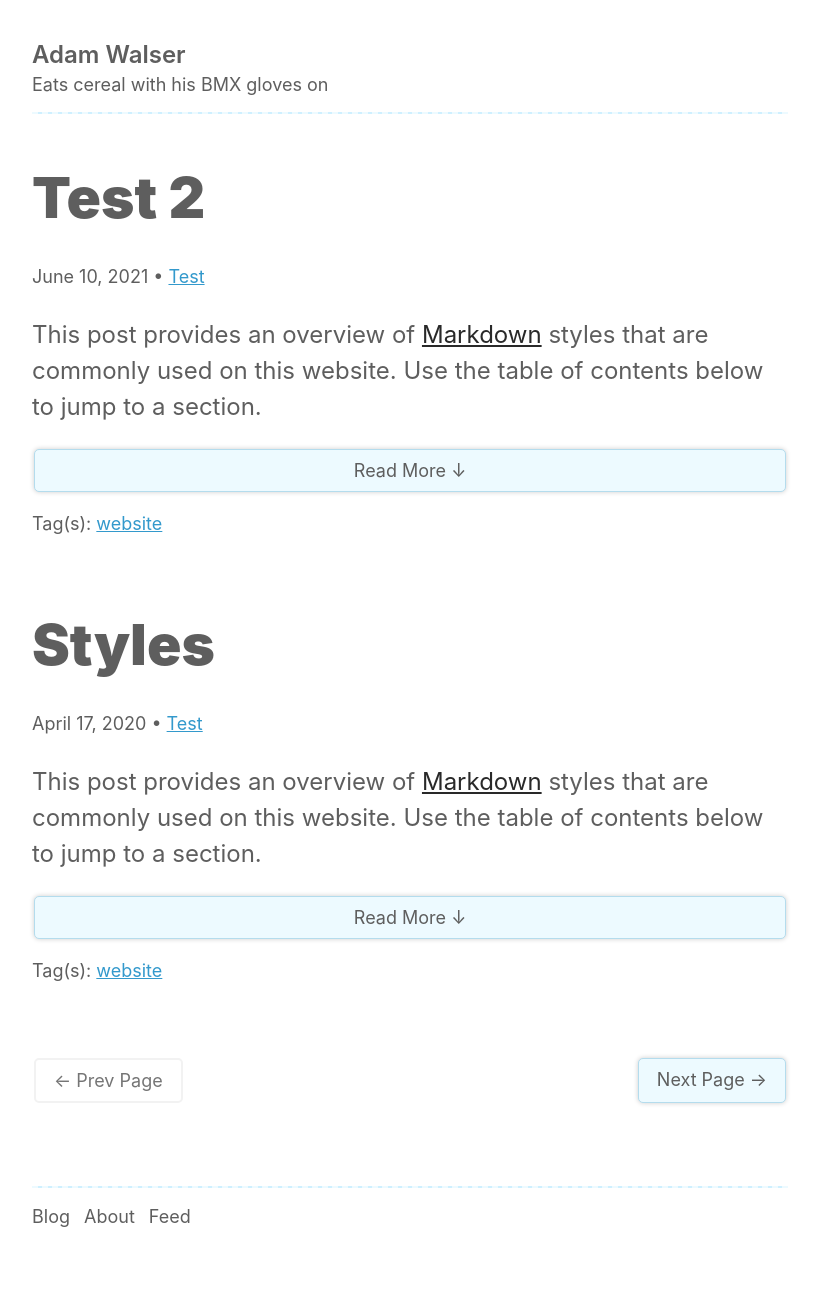
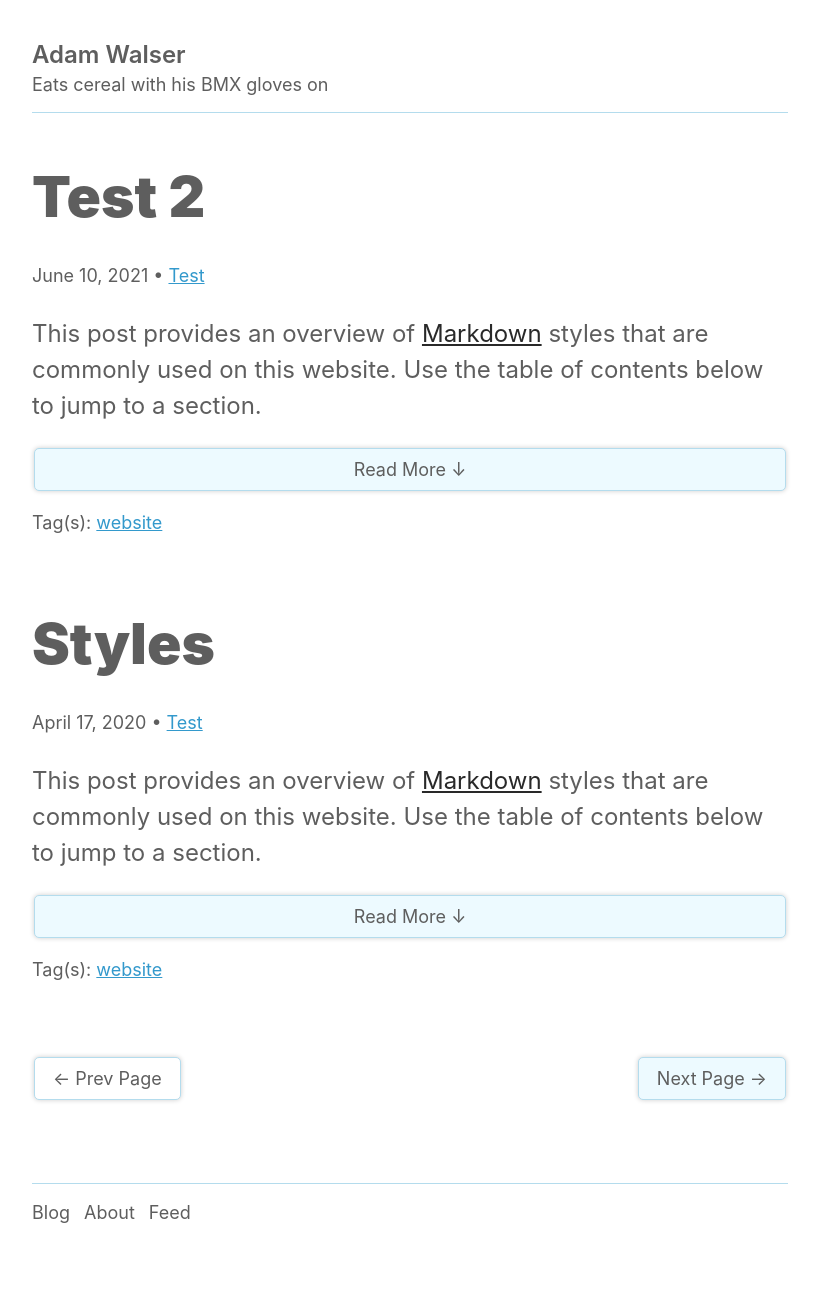
Before and after one commit to ajpwalser/ajpwalser.github.io, a Jekyll site: the page built from index.html, in a window 1280 px wide. Shown: the whole page, without its empty margins (230-1049 px from the left). Built offline with Jekyll 4.4.1, drawn with Linux system fonts in a browser that asks for light colours; some web fonts are replaced; the list of posts is cut into pages by our own code.

Commit message:
Update style.css

```diff
--- a/css/style.css
+++ b/css/style.css
@@ -35,8 +35,7 @@ body {
 
 hr {
   border: 0;
-  border-bottom: 2px dashed #EDFAFF;
-  background: #CFF0FF;
+  border-bottom: 1px solid #B4DCED;
 }
 
 /* Header & Footer */
@@ -166,10 +165,7 @@ blockquote {
   margin: 1em auto;
   padding-left: 1em;
   background: #EDFAFF;
-  border: solid 1px #B4DCED;
-  border-radius:5px;
-  box-shadow:0 0 5px #00000033;
-  color:#5E5E5E;
+  border-left: solid 1px #B4DCED;
 }
 
 /* Code formatting */
@@ -296,12 +292,13 @@ figcaption {
 .post-nav span {
   padding: 7px 18px;
   margin: 2px;
-  color: rgb(117, 117, 117);
-  background-color: rgb(255, 255, 255);
-  border: 2px solid rgb(242, 242, 242);
+  color: #5E5E5E;
+  background-color: #FFF;
+  border: 1px solid #B4DCED;
   -webkit-border-radius: 5px;
   -moz-border-radius: 5px;
   border-radius: 5px;
+  box-shadow:0 0 5px #00000033;
 }
 
 /* Tags & Cats */
```
